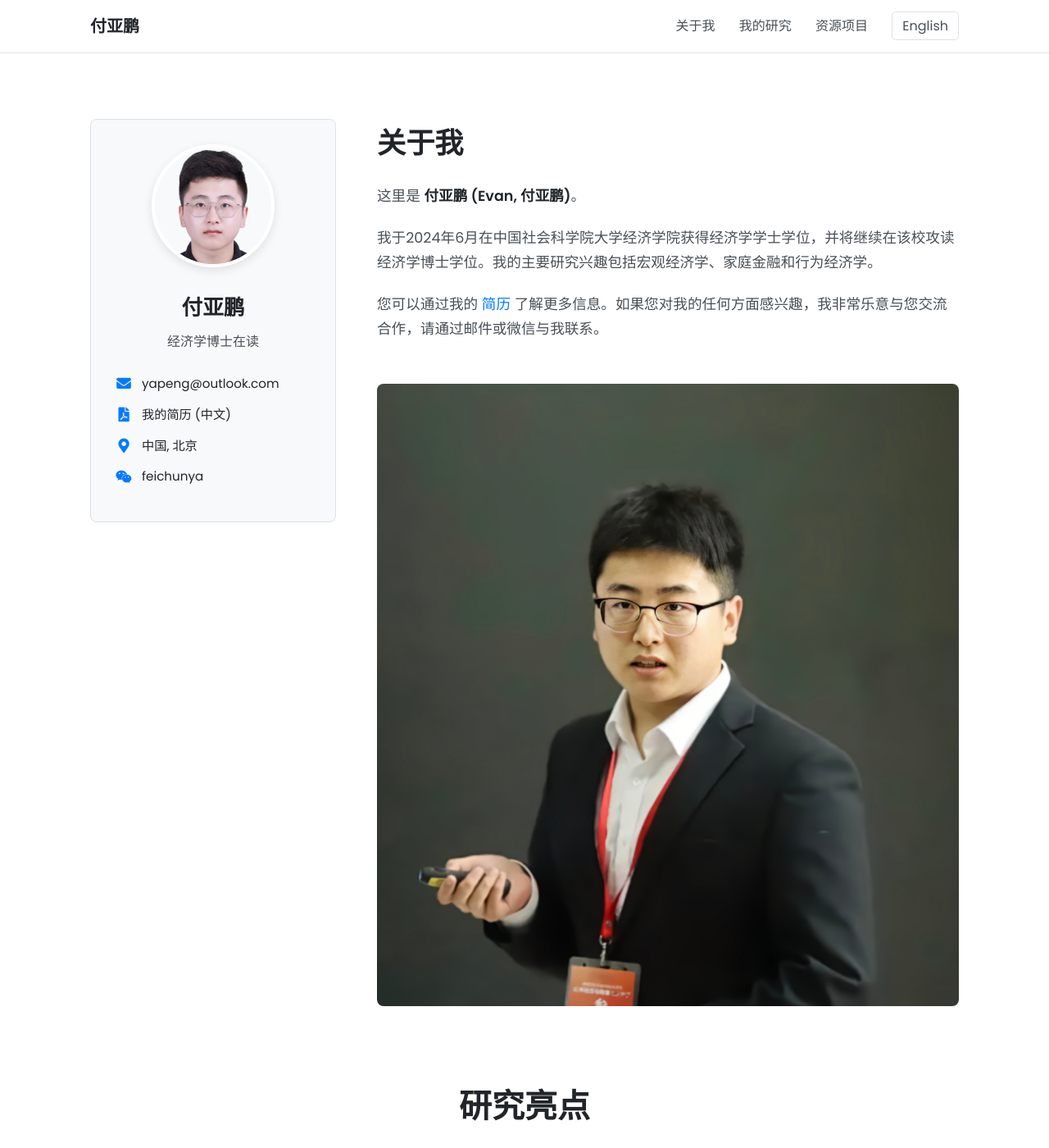
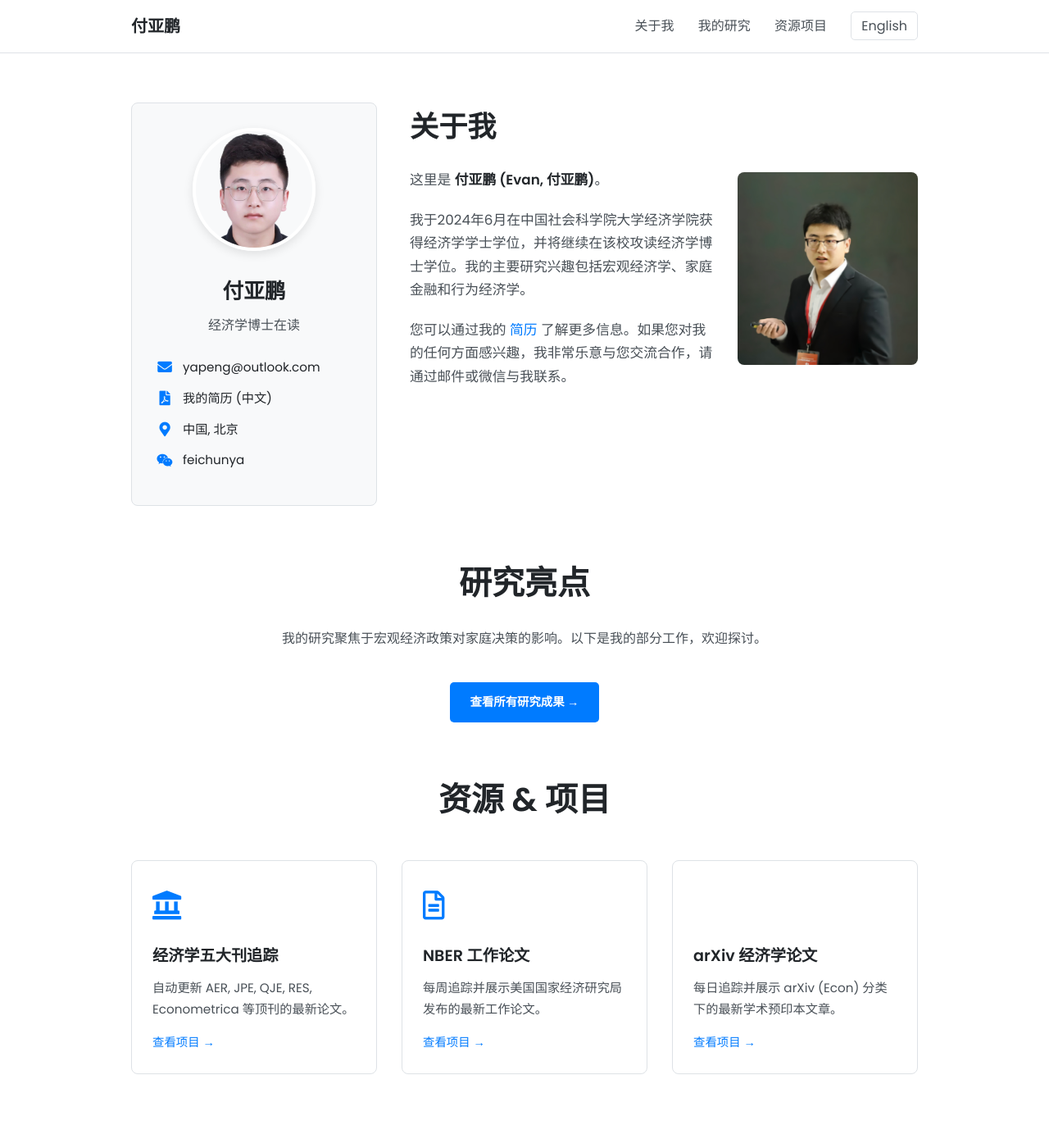
Before and after one commit to fyapeng/fyapeng.github.io, a Jekyll site: the page built from index.html, in a window 1280 px wide and 1400 px high. Shown: the whole window at 82% size. Built offline with Jekyll 4.4.1, drawn with Linux system fonts in a browser that asks for light colours.

Commit message:
Update style.css

```diff
--- a/assets/css/style.css
+++ b/assets/css/style.css
@@ -20,7 +20,8 @@ body {
   background-color: var(--bg-color);
   -webkit-font-smoothing: antialiased;
 }
-.container { max-width: 1100px; margin: 0 auto; padding: 0 20px; }
+
+.container { max-width: 1000px; margin: 0 auto; padding: 0 20px; }
 .section-title { font-size: 2.5rem; font-weight: 600; color: var(--primary-color); margin-bottom: 40px; text-align: center; }
 .section-title-left { text-align: left; font-size: 2.2rem; margin-bottom: 20px; }
 .section-description { text-align: center; max-width: 600px; margin: -20px auto 40px; color: var(--secondary-color); }
@@ -49,11 +50,11 @@ body {
 .lang-switch:hover { background-color: var(--card-bg-color); }
 
 /* Main Content and Sections */
-.page-content { padding: 80px 0; }
-.about-section, .highlights-section, .resources-section { margin-bottom: 80px; }
+.page-content { padding: 60px 0; }
+.about-section, .highlights-section, .resources-section { margin-bottom: 60px; }
 
 /* About Section */
-.about-section { display: flex; gap: 50px; align-items: flex-start; }
+.about-section { display: flex; gap: 40px; align-items: flex-start; }
 .profile-sidebar {
   flex: 0 0 300px;
   text-align: center;
@@ -71,12 +72,12 @@ body {
 .contact-info a { color: var(--primary-color); text-decoration: none; }
 .contact-info a:hover { text-decoration: underline; }
 .about-content { flex: 1; }
-.prose { font-size: 1.1rem; color: var(--secondary-color); }
+.prose { flex: 1; font-size: 1.05rem; color: var(--secondary-color); }
 .prose p { margin-bottom: 1.2em; }
 .prose strong { color: var(--primary-color); font-weight: 600; }
 .prose a { color: var(--accent-color); text-decoration: none; font-weight: 500; }
 .prose a:hover { text-decoration: underline; }
-.about-image { max-width: 100%; border-radius: 8px; margin-top: 30px; }
+.about-image { max-width: 100%; border-radius: 8px; }
 
 /* Button */
 .button-primary {
@@ -151,7 +152,12 @@ body {
 /* Responsive Design */
 @media (max-width: 992px) {
   .about-section { flex-direction: column; }
-  .profile-sidebar { flex: 0 0 auto; width: 100%; margin-bottom: 40px; }
+  .profile-sidebar {
+    flex: 0 0 auto;
+    width: 100%;
+    max-width: 450px; /* 在平板等中等屏幕上，限制最大宽度，避免过宽 */
+    margin: 0 auto 40px auto; /* 居中并添加底部间距 */
+  }
 }
 @media (max-width: 768px) {
   html { font-size: 15px; }
@@ -159,4 +165,24 @@ body {
   .site-nav { margin: 10px 0 0; }
   .site-nav .page-link { margin: 0 10px; }
   .page-content { padding: 40px 0; }
+
+  .about-grid {
+    flex-direction: column; /* 让图片堆叠到文字下方 */
+    gap: 25px;
+  }
+  .about-photo-container {
+    flex-basis: auto; /* 重置宽度 */
+    width: 100%;
+  }
 }
+
+.about-grid {
+  display: flex;
+  gap: 30px; /* 文字和图片之间的间距 */
+  align-items: flex-start;
+}
+
+.about-photo-container {
+  flex: 0 0 220px; /* 固定图片容器的宽度 */
+  margin-top: 5px; /* 微调，让图片和第一行文字对齐更好看 */
+}
```
